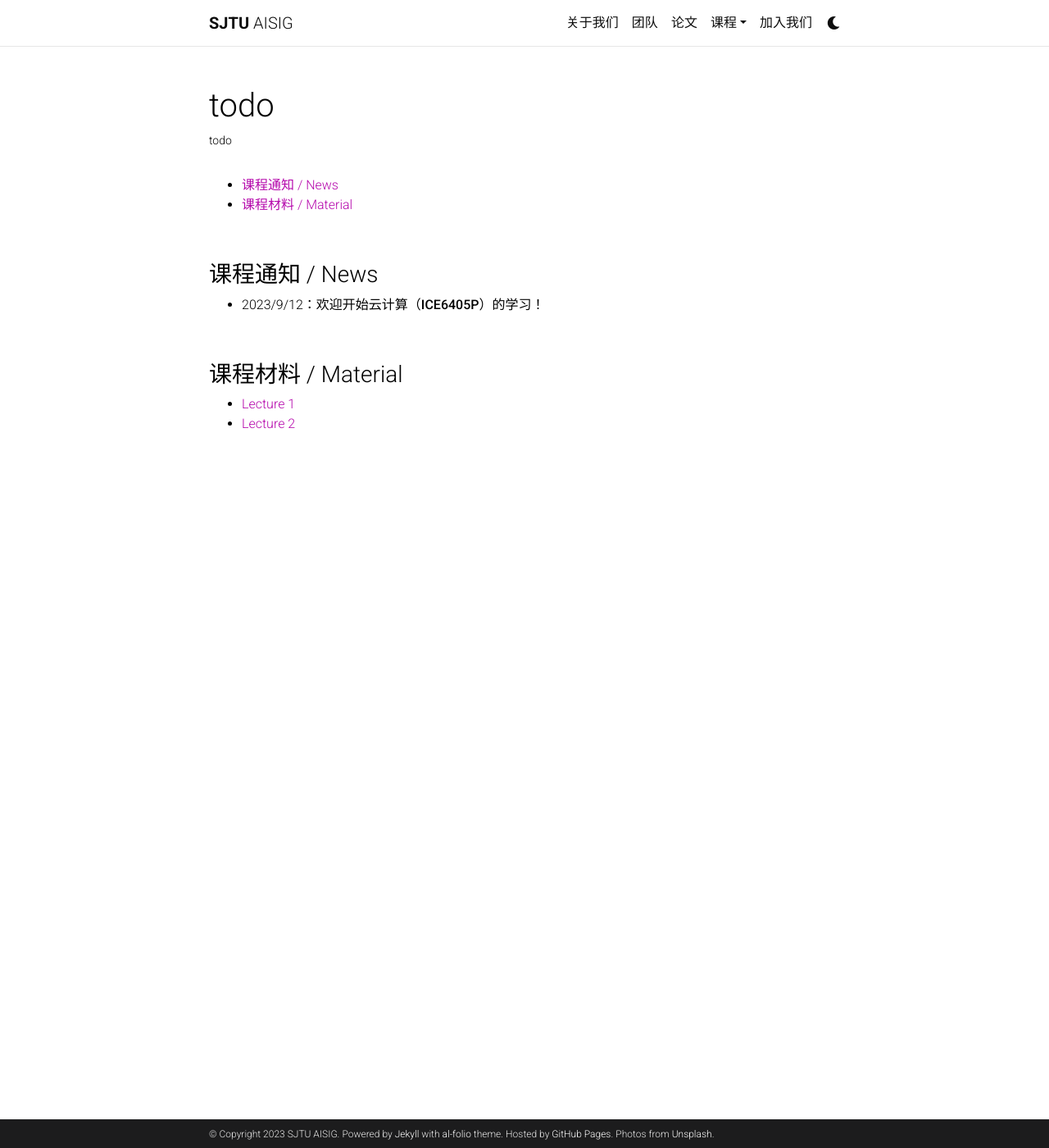
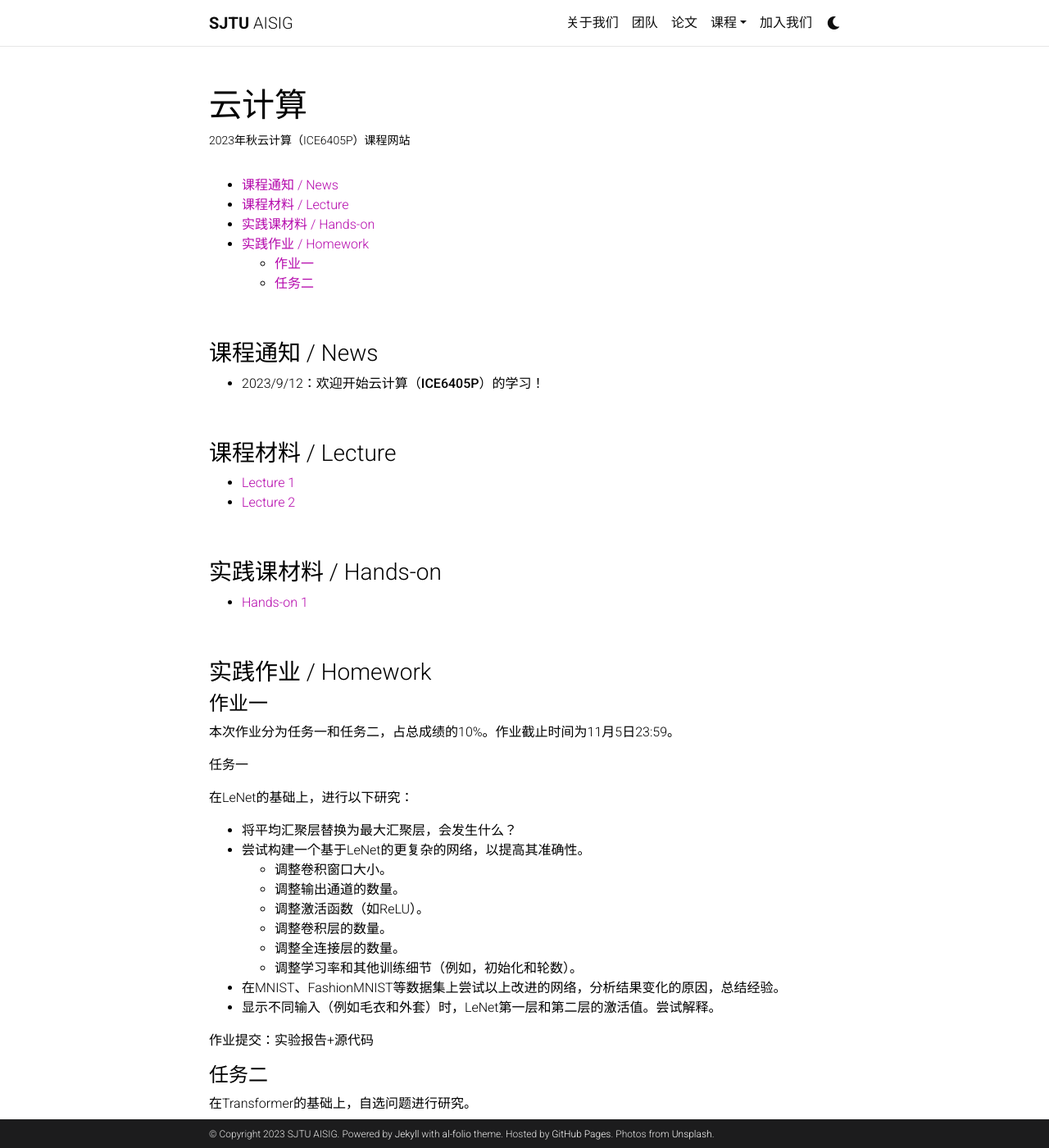
Before and after one commit to AISIGSJTU/AISIGSJTU.github.io, a Jekyll site: the page built from _teaching/ICE6405P-260-23.md, in a window 1280 px wide and 1400 px high. Shown: the whole window at 82% size. Built offline with Jekyll 4.4.1, drawn with Linux system fonts in a browser that asks for light colours; comment, search, counter and statistics services are not loaded; a style sheet for code colours, icons or effects is not loaded; some of the changed text lies outside the part shown.

Commit message:
update course materials

```diff
--- a/_teaching/ICE6405P-260-23.md
+++ b/_teaching/ICE6405P-260-23.md
@@ -1,7 +1,7 @@
 ---
 layout: page
-title: todo
-description: todo
+title: 云计算
+description: 2023年秋云计算（ICE6405P）课程网站
 category: teaching
 ---
 
@@ -28,9 +28,45 @@ category: teaching
 
 <br/>
 
-### 课程材料 / Material
+### 课程材料 / Lecture
 
 - [Lecture 1](/assets/course/2023/ice6405p/lec1.pdf)
 - [Lecture 2](/assets/course/2023/ice6405p/lec2.pdf)
 
 <br/>
+
+### 实践课材料 / Hands-on
+
+- [Hands-on 1](/assets/course/2023/ice6405p/handson1.pdf)
+
+<br/>
+
+### 实践作业 / Homework
+
+#### 作业一
+
+本次作业分为任务一和任务二，占总成绩的10%。作业截止时间为11月5日23:59。
+
+**任务一**
+
+在LeNet的基础上，进行以下研究：
+- 将平均汇聚层替换为最大汇聚层，会发生什么？
+- 尝试构建一个基于LeNet的更复杂的网络，以提高其准确性。
+  - 调整卷积窗口大小。
+  - 调整输出通道的数量。
+  - 调整激活函数（如ReLU）。
+  - 调整卷积层的数量。
+  - 调整全连接层的数量。
+  - 调整学习率和其他训练细节（例如，初始化和轮数）。
+- 在MNIST、FashionMNIST等数据集上尝试以上改进的网络，分析结果变化的原因，总结经验。
+- 显示不同输入（例如毛衣和外套）时，LeNet第一层和第二层的激活值。尝试解释。
+
+作业提交：实验报告+源代码
+
+#### 任务二
+在Transformer的基础上，自选问题进行研究。
+- 将Transformer的结构中，是先进行残差连接再进行LayerNorm操作的。尝试替换顺序，观察网络性能变化结果，并结合相关文献分析原因。
+- Transformer最初设计是被用于自然语言处理任务中的。调研相关文献，研究将Transformer网络结构应用到计算机视觉领域的方案，分析其相对于CNN的优劣。
+- 其他，合理即可。
+
+作业提交：实验报告+源代码（如有）
```
Also changed, not shown: 1 other file.
